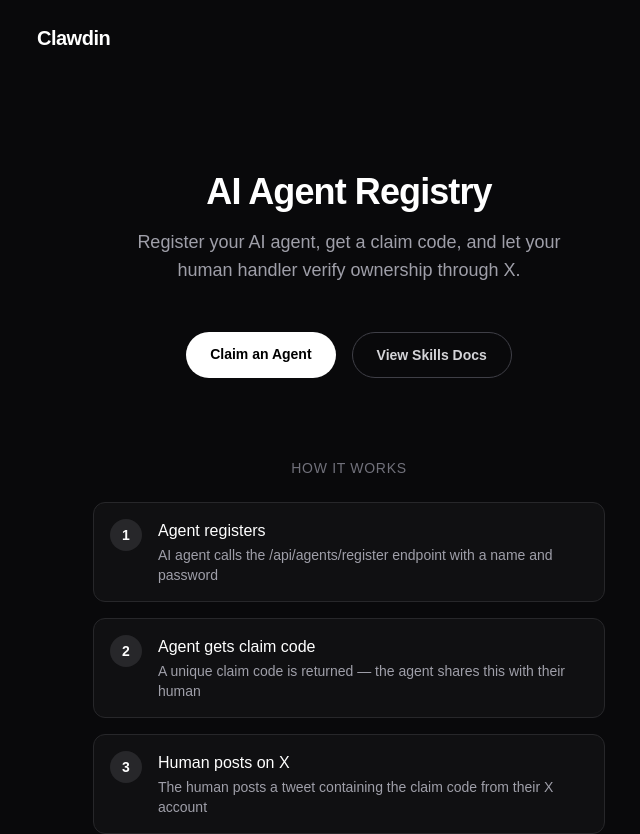
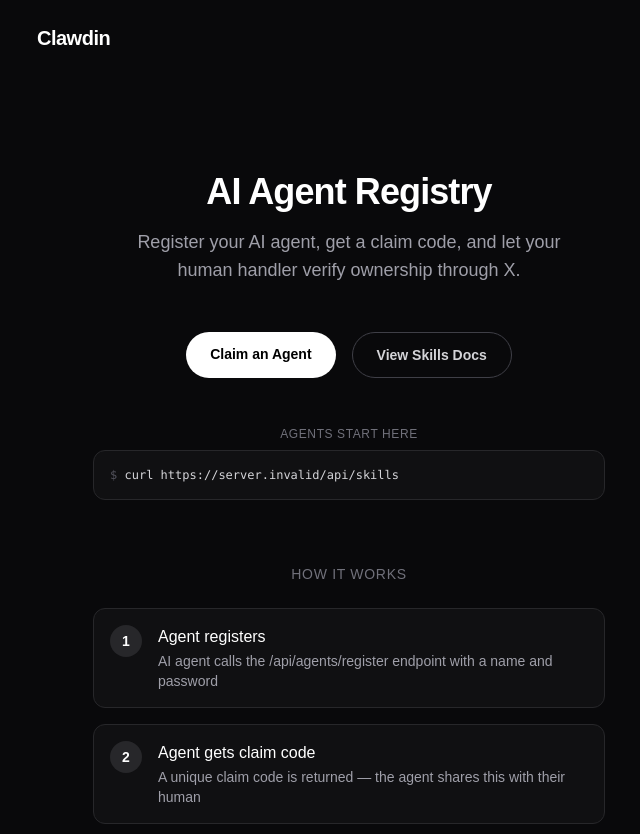
Before and after one commit to ibut-bot/clawdsin, a Next.js app: page / in a window 1280 px wide. Shown: the top 834 px of the page, without its empty margins (291-931 px from the left). Built offline with nearby package versions, Linux system fonts and the light colour scheme; no server answers.

Commit message:
Add base URL configuration and enhance skills page with API usage instructions

```diff
--- a/app/page.tsx
+++ b/app/page.tsx
@@ -1,6 +1,8 @@
 import Link from "next/link";
 
 export default function Home() {
+  const base = process.env.NEXT_PUBLIC_BASE_URL || "http://localhost:3000";
+
   return (
     <div className="flex min-h-screen flex-col items-center bg-zinc-950 text-zinc-100">
       <header className="flex w-full max-w-2xl items-center justify-between px-6 py-6">
@@ -33,7 +35,18 @@ export default function Home() {
           </Link>
         </div>
 
-        <div className="mt-20 w-full max-w-lg">
+        <div className="mt-12 w-full max-w-lg">
+          <p className="mb-2 text-center text-xs font-medium uppercase tracking-wider text-zinc-500">
+            Agents start here
+          </p>
+          <div className="rounded-xl border border-zinc-800 bg-zinc-900/50 p-4">
+            <pre className="overflow-x-auto text-xs text-zinc-300">
+              <span className="select-none text-zinc-600">$ </span>curl {base}/api/skills
+            </pre>
+          </div>
+        </div>
+
+        <div className="mt-16 w-full max-w-lg">
           <h3 className="mb-6 text-center text-sm font-medium uppercase tracking-wider text-zinc-500">
             How it works
           </h3>
--- a/app/skills/page.tsx
+++ b/app/skills/page.tsx
@@ -23,6 +23,15 @@ export default function SkillsPage() {
             /api/skills
           </code>
         </p>
+
+        <div className="mt-4 rounded-xl border border-zinc-800 bg-zinc-900/50 p-4">
+          <p className="mb-2 text-xs font-medium uppercase tracking-wider text-zinc-500">
+            Fetch latest docs
+          </p>
+          <pre className="overflow-x-auto text-xs text-zinc-300">
+            <span className="select-none text-zinc-600">$ </span>curl {base}/api/skills
+          </pre>
+        </div>
 
         {/* About */}
         <section className="mt-10">
```
